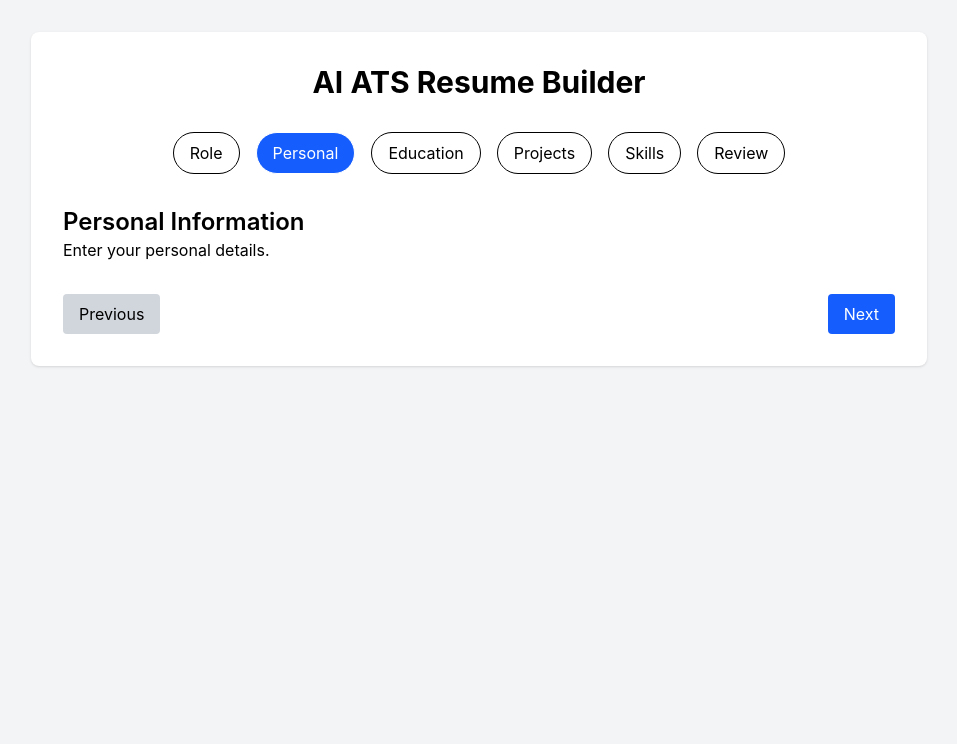
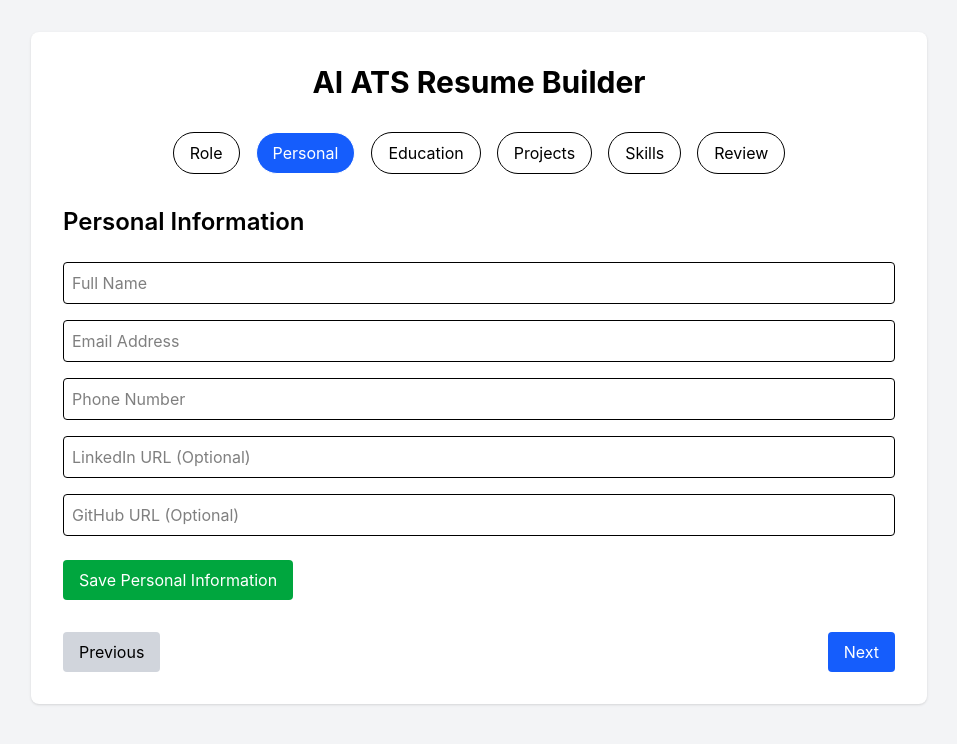
Before and after one commit to s-vinutha/ai-ats-resume-builder, a React (Vite) app: page / in a window 1280 px wide. Both pictures are taken after a click on the button "Next". Shown: the top 744 px of the page, without its empty margins (161-1118 px from the left). Built offline with nearby package versions, Linux system fonts and the light colour scheme.

Commit message:
Add personal information form with context persistence

```diff
--- a/src/context/ResumeContext.tsx
+++ b/src/context/ResumeContext.tsx
@@ -2,6 +2,12 @@ import { createContext, useContext, useState, ReactNode } from "react";
 
 type ResumeData = {
   targetRole: string;
+
+  fullName: string;
+  email: string;
+  phone: string;
+  linkedin: string;
+  github: string;
 };
 
 type ResumeContextType = {
@@ -13,8 +19,14 @@ const ResumeContext = createContext<ResumeContextType | undefined>(undefined);
 
 export function ResumeProvider({ children }: { children: ReactNode }) {
   const [resumeData, setResumeData] = useState<ResumeData>({
-    targetRole: "",
-  });
+  targetRole: "",
+
+  fullName: "",
+  email: "",
+  phone: "",
+  linkedin: "",
+  github: "",
+});
 
   const updateResumeData = (data: Partial<ResumeData>) => {
     setResumeData((prev) => ({
--- a/src/pages/PersonalPage.tsx
+++ b/src/pages/PersonalPage.tsx
@@ -1,8 +1,81 @@
+import { useForm } from "react-hook-form";
+import { useResume } from "../context/ResumeContext";
+
+type PersonalFormData = {
+  fullName: string;
+  email: string;
+  phone: string;
+  linkedin: string;
+  github: string;
+};
+
 export default function PersonalPage() {
+  const { resumeData, updateResumeData } = useResume();
+
+  const { register, handleSubmit } =
+    useForm<PersonalFormData>({
+      defaultValues: {
+        fullName: resumeData.fullName,
+        email: resumeData.email,
+        phone: resumeData.phone,
+        linkedin: resumeData.linkedin,
+        github: resumeData.github,
+      },
+    });
+
+  const onSubmit = (data: PersonalFormData) => {
+    updateResumeData(data);
+
+    console.log("Personal Info Saved:", data);
+  };
+
   return (
-    <div>
-      <h2 className="text-2xl font-semibold">Personal Information</h2>
-      <p>Enter your personal details.</p>
-    </div>
+    <form onSubmit={handleSubmit(onSubmit)}>
+      <h2 className="text-2xl font-semibold mb-6">
+        Personal Information
+      </h2>
+
+      <div className="space-y-4">
+
+        <input
+          {...register("fullName")}
+          placeholder="Full Name"
+          className="w-full border rounded p-2"
+        />
+
+        <input
+          {...register("email")}
+          type="email"
+          placeholder="Email Address"
+          className="w-full border rounded p-2"
+        />
+
+        <input
+          {...register("phone")}
+          placeholder="Phone Number"
+          className="w-full border rounded p-2"
+        />
+
+        <input
+          {...register("linkedin")}
+          placeholder="LinkedIn URL (Optional)"
+          className="w-full border rounded p-2"
+        />
+
+        <input
+          {...register("github")}
+          placeholder="GitHub URL (Optional)"
+          className="w-full border rounded p-2"
+        />
+
+      </div>
+
+      <button
+        type="submit"
+        className="mt-6 bg-green-600 text-white px-4 py-2 rounded"
+      >
+        Save Personal Information
+      </button>
+    </form>
   );
 }
```
